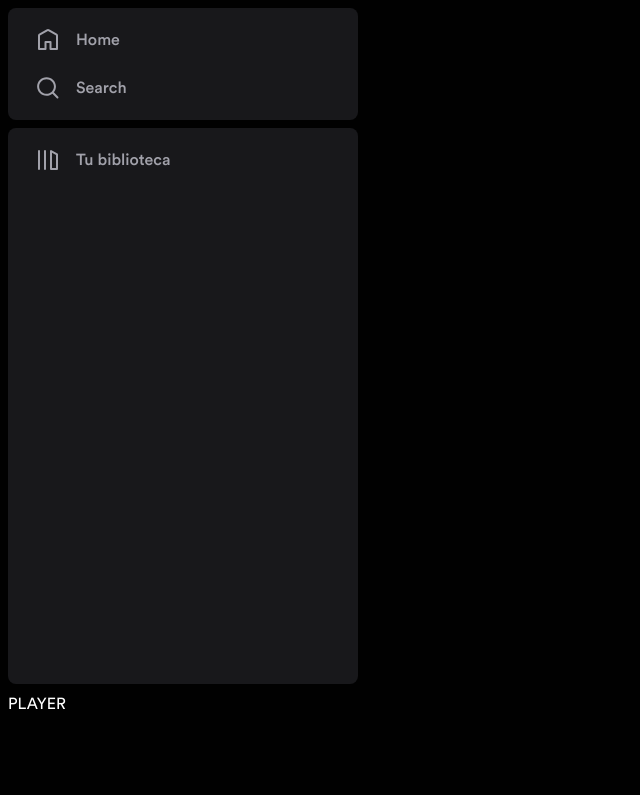
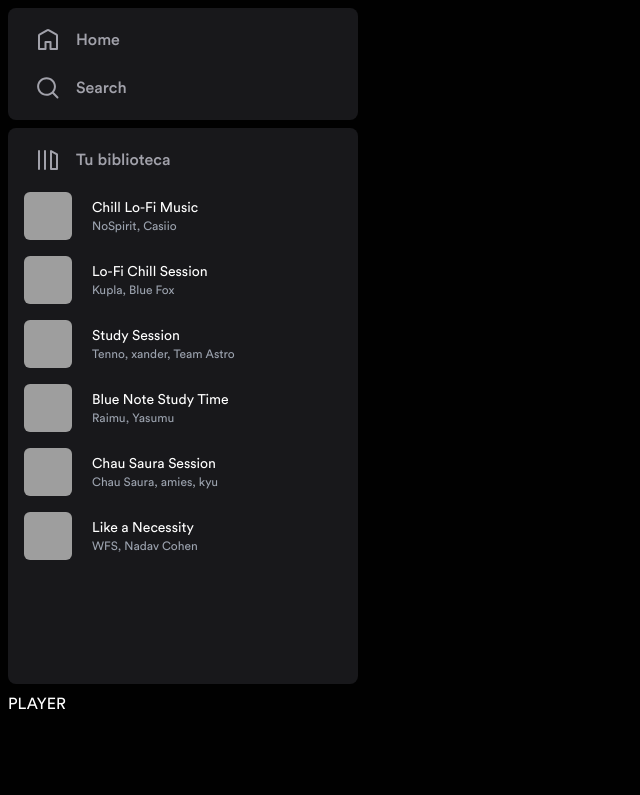
Before and after one commit to JhnFrankz/spotify-clone, an Astro site: page / in a window 1280 px wide. Shown: the whole page, without its empty margins (0-640 px from the left). Built offline with nearby package versions, Linux system fonts and the light colour scheme; Astro itself is replaced by a stand-in of ours; grey boxes are pictures that could not be loaded.

Commit message:
Added SideMenuCard for each playlist

```diff
--- a/src/components/AsideMenu.astro
+++ b/src/components/AsideMenu.astro
@@ -1,8 +1,12 @@
 ---
-import SideMenuItem from "@/components/SideMenuItem.astro";
 import HomeIcon from "@/icons/Home.astro";
 import LibraryIcon from "@/icons/Library.astro";
 import SearchIcon from "@/icons/Search.astro";
+
+import SideMenuCard from "@/components/SideMenuCard.astro";
+import SideMenuItem from "@/components/SideMenuItem.astro";
+
+import { playlists } from "@/lib/data";
 ---
 
 <nav class="flex flex-col flex-1 gap-2">
@@ -26,6 +30,8 @@ import SearchIcon from "@/icons/Search.astro";
         <LibraryIcon />
         Tu biblioteca
       </SideMenuItem>
+
+      {playlists.map((playlist) => <SideMenuCard playlist={playlist} />)}
     </ul>
   </div>
 </nav>
--- /dev/null
+++ b/src/components/SideMenuCard.astro
@@ -0,0 +1,36 @@
+---
+import type { Playlist } from "@/lib/data";
+
+interface Props {
+  playlist: Playlist;
+}
+
+const { playlist } = Astro.props;
+
+const { id, albumId, cover, title, artists, color } = playlist;
+
+const artistsString = artists.join(", "); // Lo correcto sería: Intl.ListFormat().format(artists)
+---
+
+<a
+  href={`/playlist/${id}`}
+  class="playlist-item flex relative p-2 overflow-hidden items-center gap-5 rounded-md hover:bg-zinc-800"
+>
+  <picture class="h-12 w-12 flex-none">
+    <img
+      src={cover}
+      alt={`Cover of ${title} by ${artistsString}`}
+      class="object-cover w-full h-full rounded-md"
+    />
+  </picture>
+
+  <div class="flex flex-auto flex-col truncate">
+    <h4 class="text-white text-sm">
+      {title}
+    </h4>
+
+    <span class="text-xs text-gray-400">
+      {artistsString}
+    </span>
+  </div>
+</a>
```
